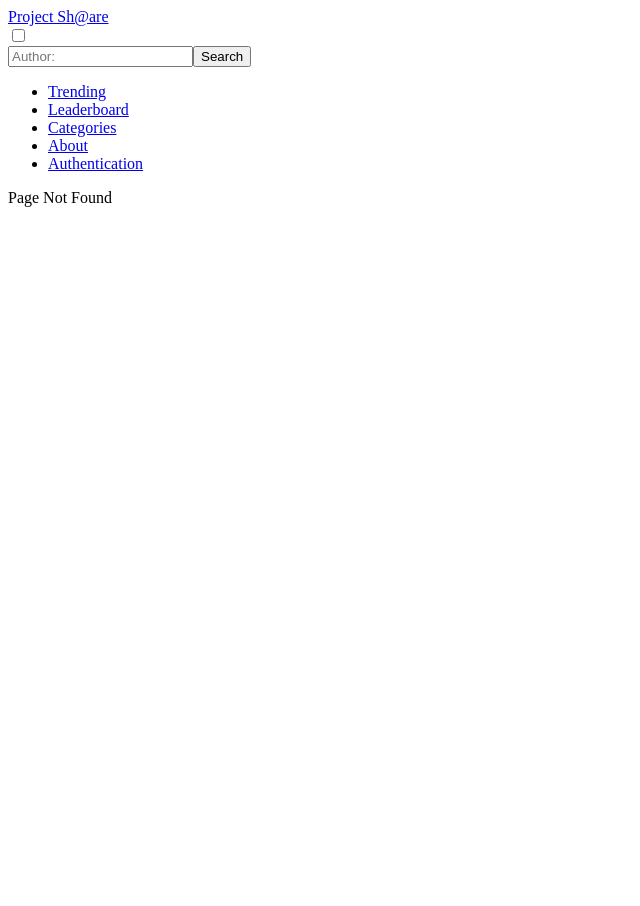
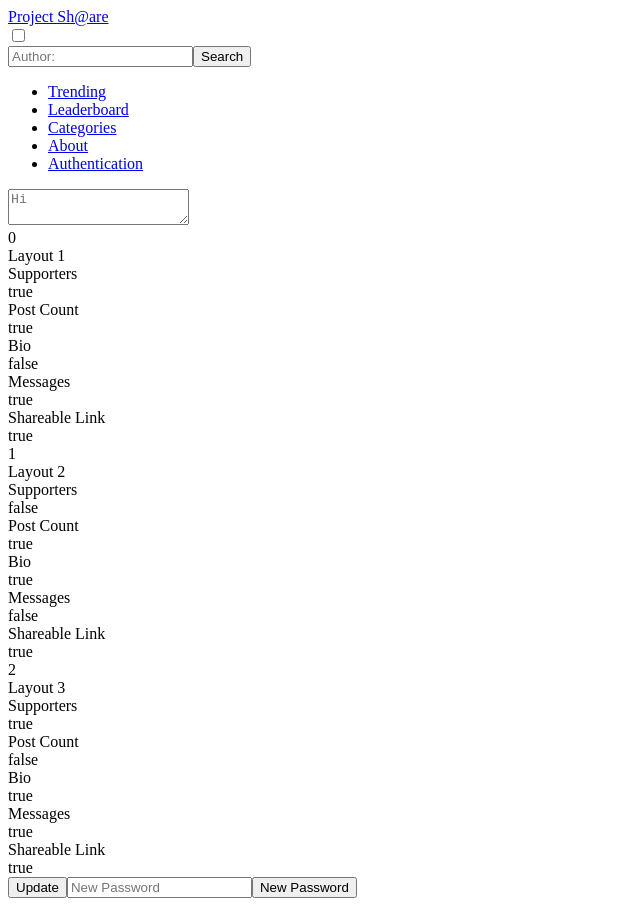
Before and after one commit to littlepotato123/Project-Share, a React (Create React App) app in the folder web/: page /edit in a window 1280 px wide. Before the commit this address had no page. Shown: the whole page, without its empty margins (0-640 px from the left). Before the commit the page ends 800 px from the top, so only its background shows below. Built offline with nearby package versions, Linux system fonts and the light colour scheme.

Commit message:
Added Base Edit Page

```diff
--- a/web/src/App.js
+++ b/web/src/App.js
@@ -8,6 +8,7 @@ import About from './Pages/About/About';
 import Auth from './Pages/Authentication/Auth';
 import Categories from './Pages/Categories/Categories';
 import CategoryPage from './Pages/Category Page/CategoryPage';
+import Edit from './Pages/Edit/Edit';
 import HomeRedirect from './Pages/Errors/HomeRedirect';
 import WrongCategory from './Pages/Errors/WrongCategory';
 import NotFound from './Pages/Errors/WrongPage';
@@ -64,6 +65,9 @@ const App = () => {
         <Route exact path="/messages/:id">
           <MessagePage />
         </Route>
+        <Route exact path="/edit">
+          <Edit />
+        </Route>
         <Route path="*">
           <NotFound />
         </Route>
--- /dev/null
+++ b/web/src/Components/Layout/LayoutComponent.js
@@ -0,0 +1,46 @@
+import React, { Component } from 'react';
+
+class LayoutComponent extends Component {
+    constructor(props) {
+        super(props);
+        this.state = {
+            id: sessionStorage.getItem('layout'),
+            styles: null,
+        };
+    }
+
+    componentDidMount() {
+        if(this.props.id == this.state.id) {
+            this.setState({
+                ...this.state,
+                styles: {
+                    backgroundColor: 'blue'
+                }
+            })
+        }
+    }
+
+    render() {
+        return (
+            <div onClick={() => {
+                sessionStorage.setItem('layout', this.props.id);
+                window.location.reload(false);
+            }} style={this.state.styles}>
+                {this.props.id} <br />
+                {this.props.title} <br />
+                {
+                    this.props.info.map(i => {
+                        return (
+                            <div>
+                                {i.title} <br />
+                                {i.checked.toString()}
+                            </div>
+                        )
+                    })
+                }
+            </div>
+        )
+    }
+};
+
+export default LayoutComponent;
--- /dev/null
+++ b/web/src/Components/Layout/Selection.js
@@ -0,0 +1,23 @@
+import React, { useState } from 'react';
+import { layouts } from '../../Tools';
+import LayoutComponent from './LayoutComponent';
+
+const Selection = () => {
+    const [layout, setLayout] = useState(sessionStorage.getItem('layout'));
+
+    return (
+        <div>
+            {
+                layouts.map(layout => {
+                    return <LayoutComponent
+                        id={layout.id}
+                        title={layout.title}
+                        info={layout.information}
+                    />
+                })
+            }
+        </div>
+    )
+}
+
+export default Selection;
--- a/web/src/Components/Navigation/Navigation.js
+++ b/web/src/Components/Navigation/Navigation.js
@@ -2,7 +2,7 @@ import React, { useEffect, useState } from "react";
 import { useHistory } from "react-router-dom";
 import { Fetch, get_token } from "../../Tools";
 
-const Navigation = (props) => {
+const Navigation = () => {
   const [value, setValue] = useState("");
   const [text, setText] = useState("Author: ");
   const [toggle, setToggle] = useState(false);
@@ -31,20 +31,20 @@ const Navigation = (props) => {
       const scoped = async () => {
         const res = await Fetch(`
           {
-            tokenUser(token: "${get_token()}") {
+            tokenUser(token:"${sessionStorage.getItem('token')}"){
               handle
               liked
               supported
+              layout
             }
           }
         `);
+        console.log(res);
         if (res.tokenUser) {
           sessionStorage.setItem("handle", res.tokenUser.handle);
           sessionStorage.setItem('liked', JSON.stringify(res.tokenUser.liked));
           sessionStorage.setItem('supported', JSON.stringify(res.tokenUser.supported));
-          if(res.tokenUser.handle == null | undefined) {
-            history.push('/auth');
-          }
+          sessionStorage.setItem('layout', res.tokenUser.layout);
           setAuthentication(
             <div>
               <li>
@@ -61,6 +61,12 @@ const Navigation = (props) => {
                 </ul>
               </li>
             </div>
+          );
+        } else {
+          setAuthentication(
+            <a href="/auth">
+              Authentication
+            </a>
           );
         }
       };
--- a/web/src/Components/Posts/Posts.js
+++ b/web/src/Components/Posts/Posts.js
@@ -172,6 +172,7 @@ const Posts = (props) => {
     return (
         <div key={props.postId}>
             <p>{props.title}</p>
+            <p>{props.count}</p>
             <p>Category: <a href={`/category/${props.category}`}>{props.category}</a></p>
             <p>Author: <a href={`/user/${props.author}`}>{props.author}</a></p>
             <p>{props.children}</p>
--- /dev/null
+++ b/web/src/Pages/Edit/Edit.js
@@ -0,0 +1,72 @@
+import React, { useState } from 'react';
+import Selection from '../../Components/Layout/Selection';
+import { Fetch, handleKeys } from '../../Tools';
+
+const Edit = () => {
+    const [bio, setBio] = useState(sessionStorage.getItem('bio'));
+    const [state, setState] = useState('');
+    const [pass, setPass] = useState('');
+
+    const submit = () => {
+        const scoped = async () => {
+            const res = await Fetch(`
+                mutation {
+                    updateUser(
+                        token:"${sessionStorage.getItem('token')}",
+                        bio:"${bio}",
+                        layout:${parseInt(sessionStorage.getItem('layout'))}
+                    ) {
+                        id
+                    }
+                }
+            `);
+            if(res) {
+                alert('Successfully updated user');
+            } else {
+                alert('Try again, there was an error')
+            }
+        }
+
+        scoped();
+    }
+
+    const password = () => {
+        const scoped = async () => {
+            const res = await Fetch(`
+                mutation {
+                    newPassword(
+                        token:"${sessionStorage.getItem('token')}",
+                        new_pass:"${pass}"
+                    )
+                }
+            `);
+            console.log(res);
+        };
+        scoped();
+    }
+
+    return (
+        <div>
+            <textarea
+                placeholder="Hi"
+                value={bio}
+                onChange={e => {
+                    setBio(e.target.value);
+                    sessionStorage.setItem('bio', e.target.value);
+                }}
+                onKeyDown={(e) => handleKeys(e, state, setState, submit)}
+            >
+            </textarea>
+            <Selection />
+            <button onClick={submit}>Update</button>
+            <input placeholder="New Password" value={pass} onChange={e => setPass(e.target.value)} onKeyDown={e => {
+                if(e.key == "Enter") {
+                    password();
+                }
+            }} />
+            <button onClick={password}>New Password</button>
+        </div>
+    )
+}
+
+export default Edit;
--- a/web/src/Pages/Trending/Trending.js
+++ b/web/src/Pages/Trending/Trending.js
@@ -37,7 +37,7 @@ class TopPosts extends React.Component {
             <div>
                 {
                     this.state.posts ?
-                    this.state.posts.map(post =>
+                    this.state.posts.map((post, index)=>
                         <Post
                             title={post.title}
                             author={post.author}
@@ -46,6 +46,7 @@ class TopPosts extends React.Component {
                             id={post.postId}
                             createdAt={post.createdAt}
                             date={post.date}
+                            count={index + 1}
                         >
                             {post.body}
                         </Post>
--- a/web/src/Pages/User Page/User.js
+++ b/web/src/Pages/User Page/User.js
@@ -20,6 +20,8 @@ const User = () => {
     const [imageUrl, setImageUrl] = useState('');
     const [button, setButton] = useState(null);
     const [supported, setSupported] = useState(false);
+
+    const [edit, setEdit] = useState(null);
 
     useEffect(() => {
         if(show) {
@@ -86,6 +88,7 @@ const User = () => {
             `);
             if(res.user && res.userPosts){
                 setSupporters(res.user.supporters)
+                sessionStorage.setItem('bio', res.user.bio);
                 setShare(`localhost:3000/user/${res.user.handle}`)
                 setUser(res.user);
                 setPosts(res.userPosts);
@@ -93,6 +96,9 @@ const User = () => {
                 if(res.user.password == sessionStorage.getItem('token')) {
                     setButton((<button disabled="true">Support</button>))
                     setSupported(null);
+                    setEdit(
+                        <a href="/edit">Edit Page</a>
+                    )
                 }
                 const arr = JSON.parse(sessionStorage.getItem('supported'));
                 console.log(arr);
@@ -216,6 +222,7 @@ const User = () => {
                 user ?
                     <div>
                         {user.handle} <br />
+                        {edit} <br />
                         {supporters} <br />
                         {button}
                         <h3>{user.bio}</h3> <br />
--- a/web/src/Tools.js
+++ b/web/src/Tools.js
@@ -57,3 +57,84 @@ export const set_supported = (val) => {
 export const set_liked = (val) => {
     sessionStorage.setItem('liked', JSON.stringify(val));
 }
+
+export const layouts = [
+    {
+        id: 0,
+        title: 'Layout 1',
+        information: [
+            {
+                title: 'Supporters',
+                checked: true
+            },
+            {
+                title: 'Post Count',
+                checked: true
+            },
+            {
+                title: 'Bio',
+                checked: false
+            },
+            {
+                title: 'Messages',
+                checked: true
+            },
+            {
+                title: 'Shareable Link',
+                checked: true
+            }
+        ]
+    },
+    {
+        id: 1,
+        title: 'Layout 2',
+        information: [
+            {
+                title: 'Supporters',
+                checked: false
+            },
+            {
+                title: 'Post Count',
+                checked: true
+            },
+            {
+                title: 'Bio',
+                checked: true
+            },
+            {
+                title: 'Messages',
+                checked: false
+            },
+            {
+                title: 'Shareable Link',
+                checked: true
+            }
+        ]
+    },
+    {
+        id: 2,
+        title: 'Layout 3',
+        information: [
+            {
+                title: 'Supporters',
+                checked: true
+            },
+            {
+                title: 'Post Count',
+                checked: false
+            },
+            {
+                title: 'Bio',
+                checked: true
+            },
+            {
+                title: 'Messages',
+                checked: true
+            },
+            {
+                title: 'Shareable Link',
+                checked: true
+            }
+        ]
+    }
+];
```
Also changed, not shown: 2 other files (tests, documents, lock files or other folders).
